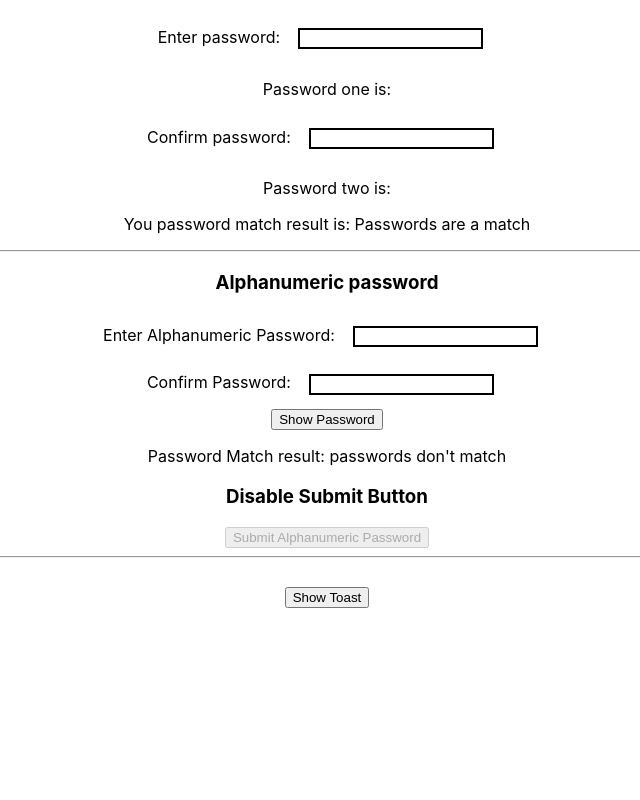
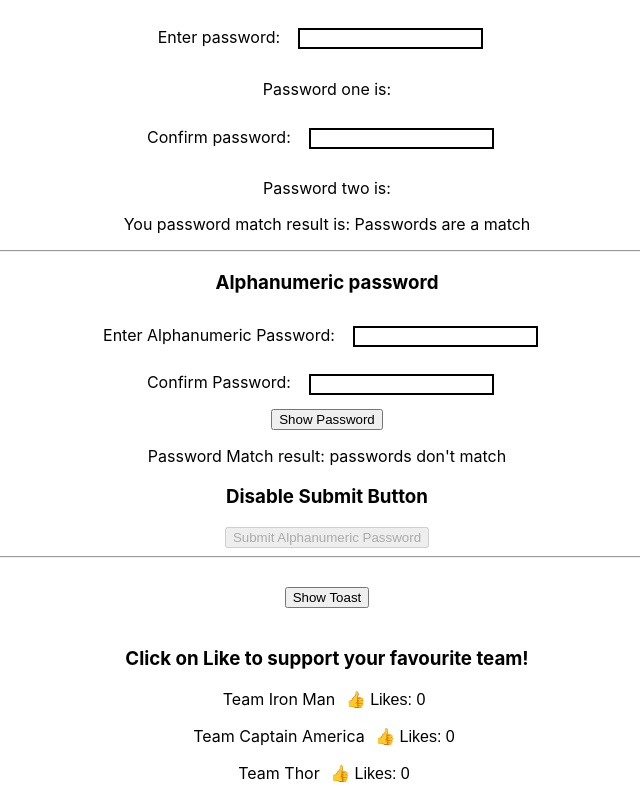
Before and after one commit to RadhikaRJ/practice-react, a React (Create React App) app: page / in a window 1280 px wide. Shown: the part 328-1128 px from the top of the page, without its empty margins (313-953 px from the left). Before the commit the page ends 956 px from the top, so only its background shows below. Built offline with nearby package versions, Linux system fonts and the light colour scheme.

Commit message:
like in a list implemented

```diff
--- a/src/App.js
+++ b/src/App.js
@@ -7,6 +7,7 @@ import TwitterCharCount from "./Exercise-components/TwitterCharCount";
 import SimplePasswordVerification from "./Exercise-components/SimplePasswordVerification";
 import AlphanumericPasswordVerification from "./Exercise-components/AlphanumericPasswordVerification";
 import ToastDisplay from './Exercise-components/ToastDisplay';
+import LikeInAList from './Exercise-components/LikeInAList';
 
 function App() {
 
@@ -23,6 +24,8 @@ function App() {
       <br></br>
       <ToastDisplay/>
       <br></br>
+      <LikeInAList/>
+
     </div>
   );
 }
--- /dev/null
+++ b/src/Exercise-components/LikeInAList.js
@@ -0,0 +1,23 @@
+
+import LikeItem from "./LikeItem";
+
+function LikeInAList(){
+  const listofitems=['Team Iron Man','Team Captain America','Team Thor'];
+
+    return(
+        <div>
+            <h3>Click on Like to support your favourite team!</h3>
+            {
+                listofitems.map((item,index)=>(
+                    <div key={index}>
+                        <LikeItem item={item} />
+            </div>
+                ))
+            }
+
+        </div>
+
+    )
+}
+
+export default LikeInAList;
--- /dev/null
+++ b/src/Exercise-components/LikeItem.js
@@ -0,0 +1,12 @@
+import {useState} from "react";
+function LikeItem(props){
+    const [numberofLikes,setNumberOfLikes]=useState(0);
+
+    return(
+        <div>
+
+        <p>{props.item} <button onClick={()=>{setNumberOfLikes(numberofLikes+1)}} style={{background:"transparent", border:"none", fontSize:"1rem", outline:"none"}}>👍 Likes: {numberofLikes} </button></p>
+        </div>
+    )
+}
+export default LikeItem;
```
